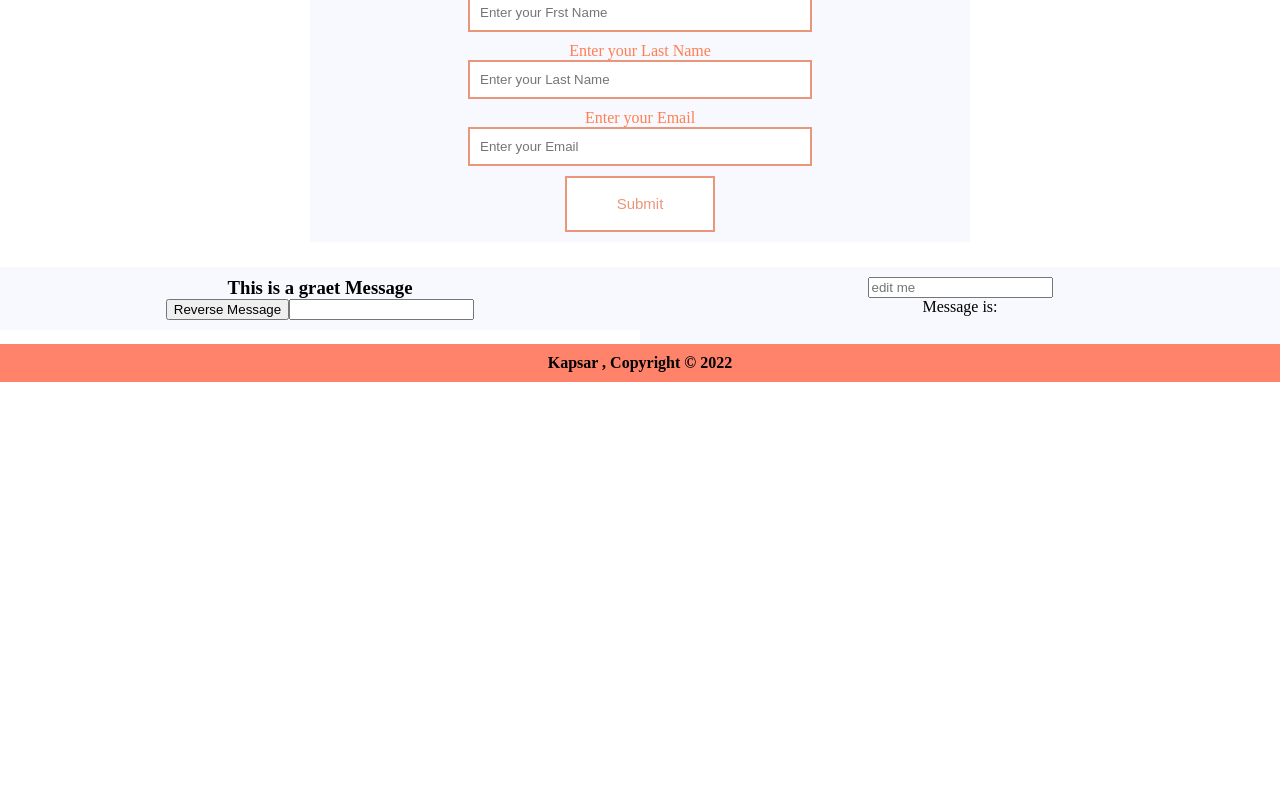
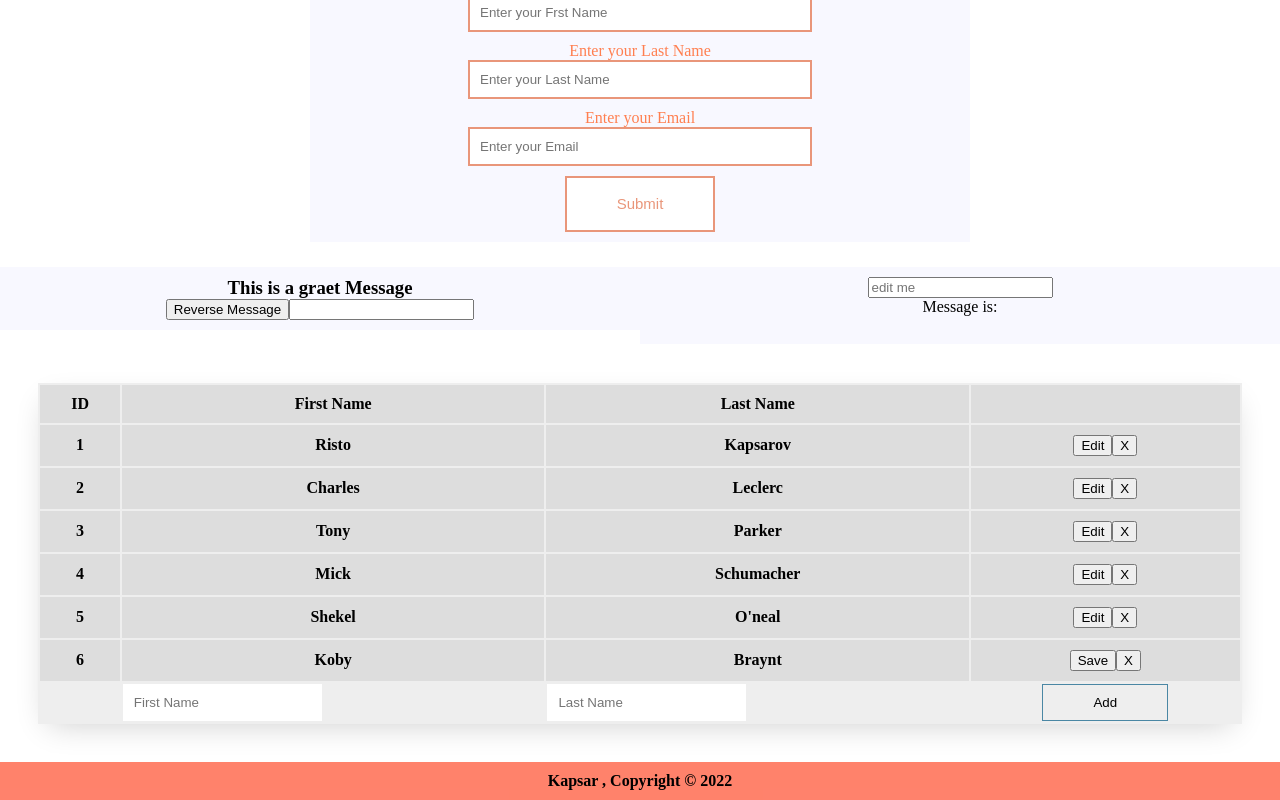
Before and after one commit to KapsarovR/vue-sample, a Vue app: page / in a window 1280 px wide. Shown: the part 2007-2807 px from the top of the page. Before the commit the page ends 2389 px from the top, so only its background shows below. Built offline with nearby package versions, Linux system fonts and the light colour scheme.

Commit message:
VS-16 Added  AppSectionSeven

```diff
--- a/src/App.vue
+++ b/src/App.vue
@@ -18,6 +18,8 @@
 
     <app-section-six />
 
+    <app-section-seven />
+
     <app-footer />
   </div>
 </template>
@@ -31,6 +33,7 @@ import AppSectionThree from "@/components/AppSectionThree.vue";
 import AppSectionFour from "@/components/AppSectionFour.vue";
 import AppSectionFive from "@/components/AppSectionFive.vue";
 import AppSectionSix from "@/components/AppSectionSix.vue";
+import AppSectionSeven from "@/components/AppSectionSeven.vue";
 
 export default {
   name: "App",
@@ -43,6 +46,7 @@ export default {
     AppSectionFour,
     AppSectionFive,
     AppSectionSix,
+    AppSectionSeven,
   },
   data() {
     return {
--- a/src/assets/scss/parts/_section.scss
+++ b/src/assets/scss/parts/_section.scss
@@ -220,4 +220,55 @@
       }
     }
   }
+
+  &-seven {
+    background-color: #fff;
+    box-shadow: 0 10px 30px -10px rgba(0, 0, 0, 0.2);
+    background-color: #eee;
+    margin: 3%;
+
+    .card-wrapper {
+      padding: 0;
+
+      table.table-list {
+        width: 100%;
+
+        tr {
+          width: 100% !important;
+        }
+
+        thead {
+          background-color: #ddd;
+
+          tr {
+            th {
+              padding: 10px;
+            }
+          }
+        }
+
+        tfoot {
+          tr {
+            td {
+              input {
+                padding: 10px;
+                border: 1px solid transparent;
+                display: block;
+                outline: none;
+
+                &:focus {
+                  border-color: #eee;
+                }
+              }
+            }
+          }
+        }
+      }
+    }
+
+    .span {
+      color: #ff6347;
+      text-align: center;
+    }
+  }
 }
--- a/src/components/AppHeader.vue
+++ b/src/components/AppHeader.vue
@@ -31,7 +31,7 @@
 
 <script>
 import HamburgerMenu from "@/components/HamburgerMenu.vue";
-import AppSidebar from "@/components/AppSidebar.vue";
+import AppSidebar from "@/components/AppSideBar.vue";
 
 export default {
   components: {
--- /dev/null
+++ b/src/components/AppSectionSeven.vue
@@ -0,0 +1,148 @@
+<template>
+  <app-section
+    :class="'section-seven'"
+    :showLeftWrapper="false"
+    :showRightWrapper="false"
+  >
+    <div class="card-wrapper">
+      <table class="table-list">
+        <thead>
+          <tr>
+            <th>{{ id }}</th>
+            <th>{{ name }}</th>
+            <th>{{ LastName }}</th>
+            <th></th>
+          </tr>
+        </thead>
+        <tfoot>
+          <tr>
+            <td></td>
+            <td>
+              <input
+                type="text"
+                id="name"
+                v-model="newPerson.name"
+                placeholder="First Name"
+                @input="saveValue"
+                value="inputValue"
+              />
+            </td>
+            <td>
+              <input
+                type="text"
+                id="lastName"
+                v-model="newPerson.lastName"
+                placeholder="Last Name"
+                @input="saveValue"
+                value="inputValue"
+              />
+            </td>
+            <th>
+              <button class="btn" @click="addPerson">Add</button>
+            </th>
+          </tr>
+        </tfoot>
+        <thead v-for="(task, index) in tasks" :key="index">
+          <tr>
+            <th>
+              <span>{{ index + 1 }}</span>
+            </th>
+            <th>{{ task.name }}</th>
+            <th>{{ task.lastName }}</th>
+            <th>
+              <button @click="editTask(index, task.title)">
+                {{ task.edit ? "Save" : "Edit" }}
+              </button>
+              <button @click="removePerson(index)">X</button>
+            </th>
+          </tr>
+        </thead>
+      </table>
+    </div>
+  </app-section>
+</template>
+
+<script>
+import AppSection from "./templates/AppSection.vue";
+export default {
+  components: { AppSection },
+  props: ["inputData"],
+  data() {
+    return {
+      newPerson: {
+        name: "",
+        lastName: "",
+        inputValue: "",
+      },
+
+      id: "ID",
+      name: "First Name",
+      LastName: "Last Name",
+
+      tasks: [
+        {
+          id: 1,
+          name: "Risto",
+          lastName: "Kapsarov",
+          edit: false,
+        },
+        {
+          id: 2,
+          name: "Charles",
+          lastName: "Leclerc",
+          edit: false,
+        },
+        {
+          id: 3,
+          name: "Tony",
+          lastName: "Parker",
+          edit: false,
+        },
+        {
+          id: 4,
+          name: "Mick",
+          lastName: "Schumacher",
+          edit: false,
+        },
+        {
+          id: 5,
+          name: "Shekel",
+          lastName: "O'neal",
+          edit: false,
+        },
+        {
+          id: 6,
+          name: "Koby",
+          lastName: "Braynt",
+          edit: true,
+        },
+      ],
+    };
+  },
+  methods: {
+    saveValue(event) {
+      this.inputValue = event.target.value;
+    },
+
+    saveMessage() {
+      this.edit.push({ tasks: this.inputValue });
+      this.inputValue = "";
+    },
+
+    editTask(index, msg) {
+      if (this.tasks[index].edit) {
+        this.tasks[index].name = msg;
+      }
+      this.tasks[index].edit = !this.tasks[index].edit;
+    },
+    addPerson() {
+      const id = this.tasks.length + 1;
+      this.tasks.push({ id, ...this.newPerson });
+      this.newPerson = { name: "", lastName: "" };
+    },
+    removePerson(index) {
+      this.tasks.splice(index, 1);
+    },
+  },
+};
+</script>
```
